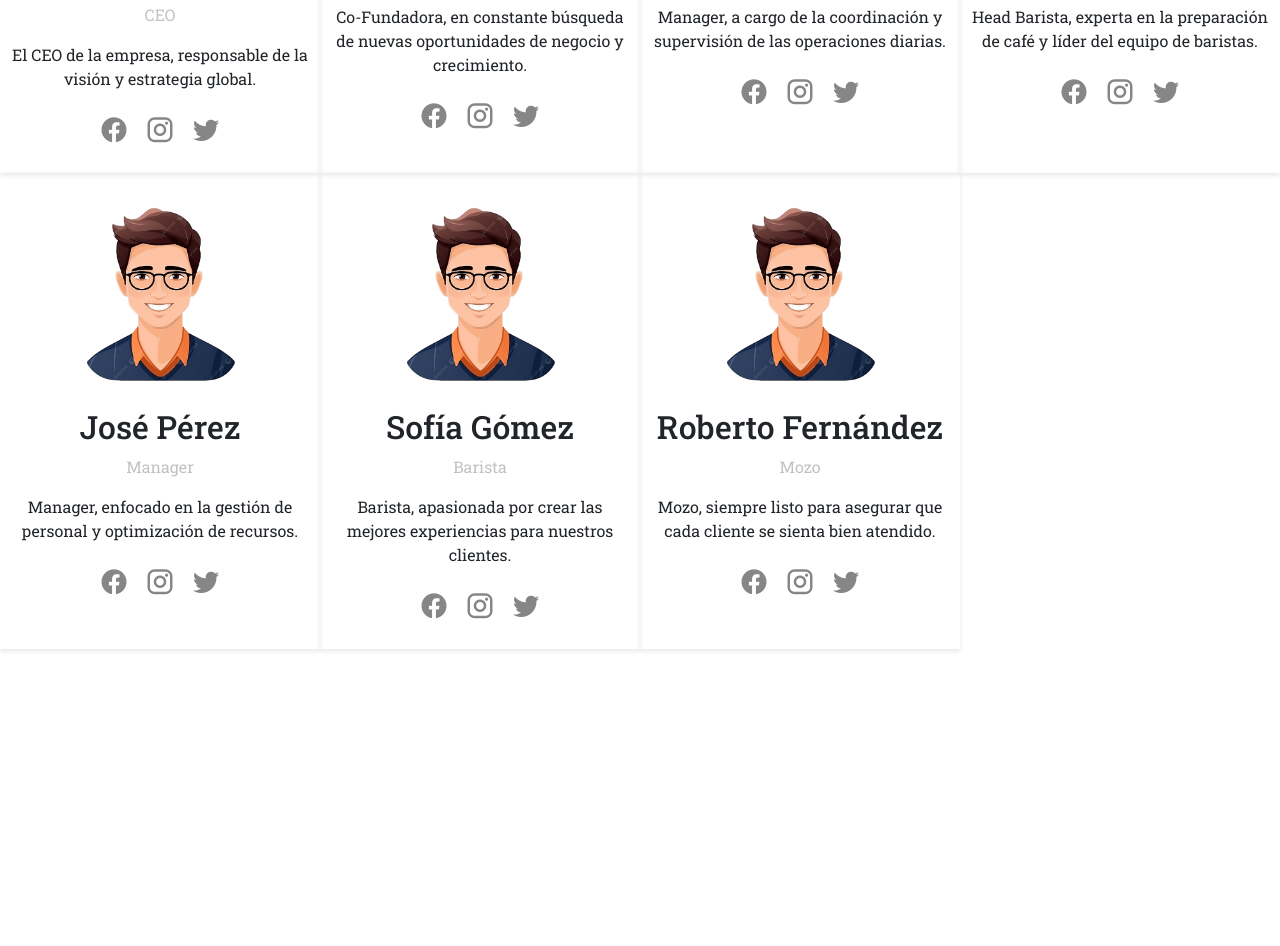
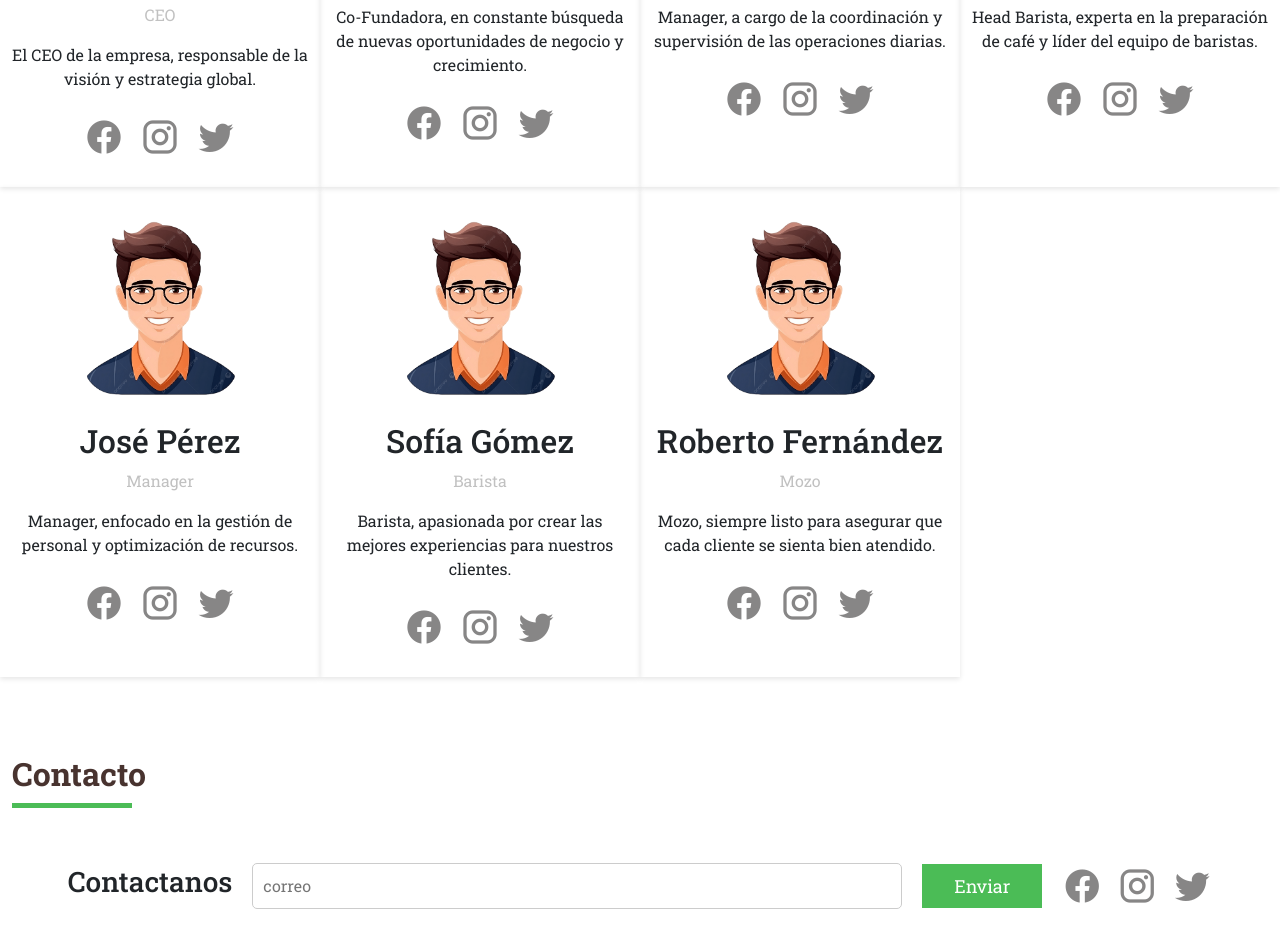
Before and after one commit to FacundoGabriel/cafe-v1, a React (Vite) app: page / in a window 1280 px wide. Shown: the part 2580-3526 px from the top of the page. Before the commit the page ends 3229 px from the top, so only its background shows below. Built offline with nearby package versions, Linux system fonts and the light colour scheme; a web font is replaced by a local one.

Commit message:
se realizado el contacto

```diff
--- /dev/null
+++ b/src/components/contacto/Contacto.css
@@ -0,0 +1,74 @@
+#contacto {
+    scroll-margin-top: 80px;
+}
+
+
+
+.container-contacto {
+    padding: 30px;
+  }
+
+  .container-contacto h2{
+    color: #48332F;
+    padding-bottom: 10px;
+    border-bottom: 5px solid #4BBC56;
+    width: 120px;
+    font-weight: bold;
+}
+
+
+.contacto-info {
+    align-items: center;
+    gap: 20px;
+    text-align: center;
+    justify-content: center;
+}
+
+
+.contacto-info input {
+    /* min-width: 40%;  */
+    width: 650px;
+    padding: 10px;
+    font-size: 16px;
+    border: 1px solid #ccc;
+    border-radius: 5px;
+}
+
+.list-iconos{
+    gap: 15px;
+}
+.list-iconos li a {
+    font-size: 40px; /* Tamaño de fuente para los enlaces */
+
+}
+
+.list-iconos li a i {
+    font-size: 40px; /* Tamaño de los iconos dentro de <i> */
+}
+
+.btn-style{
+    background-color: #4BBC56;
+    border: none;
+    padding: 10px 15px;
+    color: #fff;
+    width: 120px;
+    min-width: 120px;
+    font-size: 18px;
+    line-height: 24px;
+    transition: background-color 0.5s ease;
+}
+
+
+.btn-style:hover{
+    background-color: #24952F;
+}
+
+@media (max-width: 767px) {
+    .contacto-info input {
+        width: 100%;
+    }
+
+    .btn-style{
+        width: 100%;
+    }
+}
--- /dev/null
+++ b/src/components/contacto/Contacto.jsx
@@ -0,0 +1,27 @@
+import './Contacto.css'
+
+export const Contacto = () => {
+  return (
+    <>
+        <div id='contacto' className='container-fluid container-contacto  mt-5'>
+            <h2>Contacto</h2>
+
+            <div className='contacto-info d-flex justify-content-center flex-column flex-lg-row gap-10 mt-5'>
+                <h3 className='mt-5 mt-lg-0' >Contactanos</h3>
+                <input type="email" className='' placeholder='correo'/>
+                <button className='btn-style '>Enviar</button>
+
+                <ul className="list-unstyled d-flex gap-10 justify-content-center align-items-center m-0 p-0 list-iconos">
+                <li><a href="#" target="_blank">
+                    <i className="mdi mdi-facebook"></i>
+                  </a>
+                </li>
+                <li><a href="#" target="_blank"><i className="mdi mdi-instagram"></i></a></li>
+                <li><a href="#" target="_blank"><i className="mdi mdi-twitter"></i></a></li>
+              </ul>
+            </div>
+        </div>
+
+    </>
+  )
+}
--- a/src/components/menu/Menu.css
+++ b/src/components/menu/Menu.css
@@ -39,5 +39,5 @@
 }
 
 #menu {
-    scroll-margin-top: 80px; /* Ajustá según el alto del navbar */
-  }
+    scroll-margin-top: 80px;
+}
--- a/src/pages/HomePage.jsx
+++ b/src/pages/HomePage.jsx
@@ -8,6 +8,7 @@ import AOS from 'aos';
 import { Menu } from '../components/menu/Menu';
 import { Divisor } from '../components/divisor/Divisor';
 import { Nosotros } from '../components/nosotros/Nosotros';
+import { Contacto } from '../components/contacto/Contacto';
 
 
 export const HomePage = () => {
@@ -23,6 +24,7 @@ export const HomePage = () => {
         <Menu/>
         <Divisor/>
         <Nosotros/>
+        <Contacto/>
     </div>
   )
 }
```
